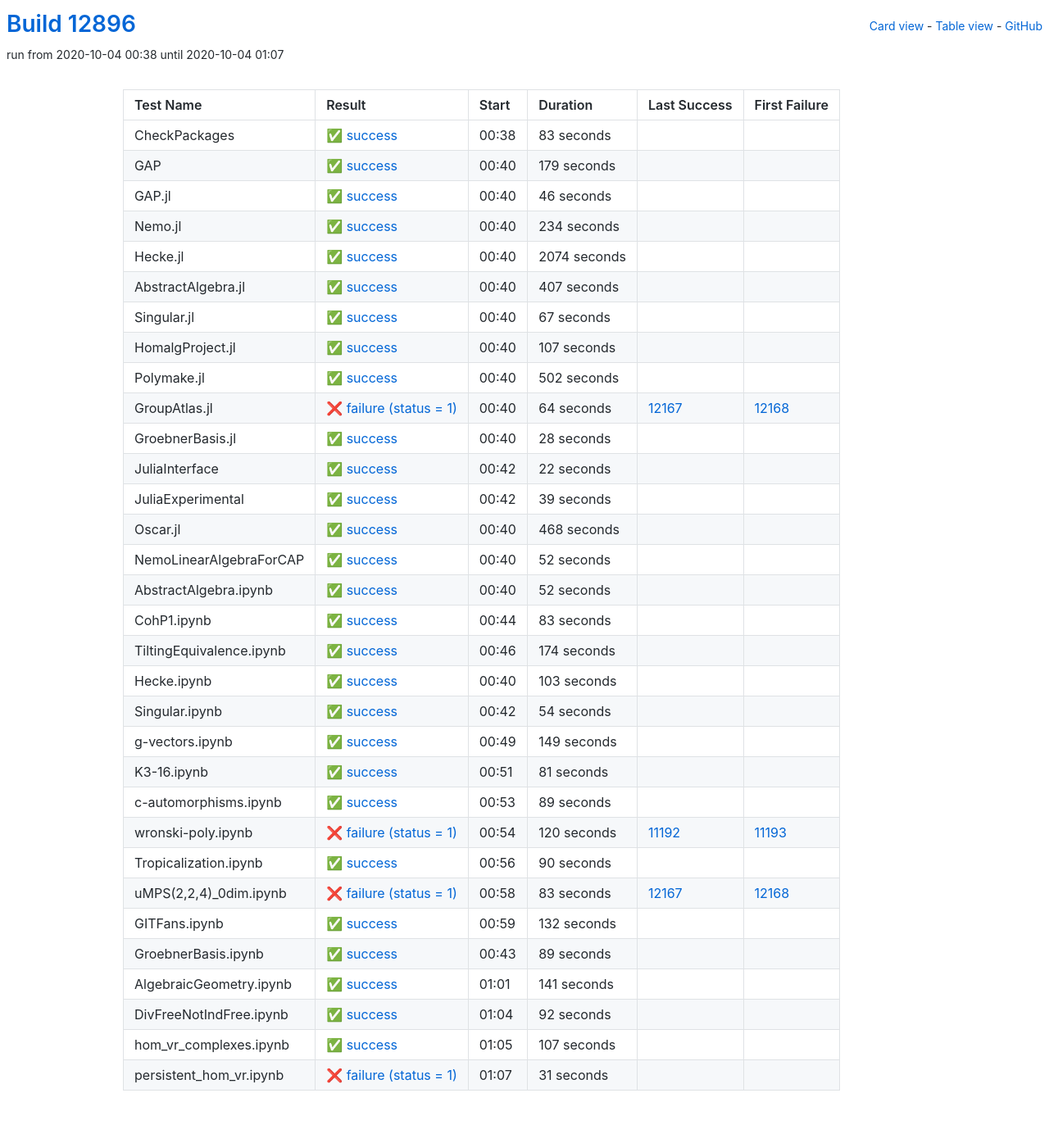
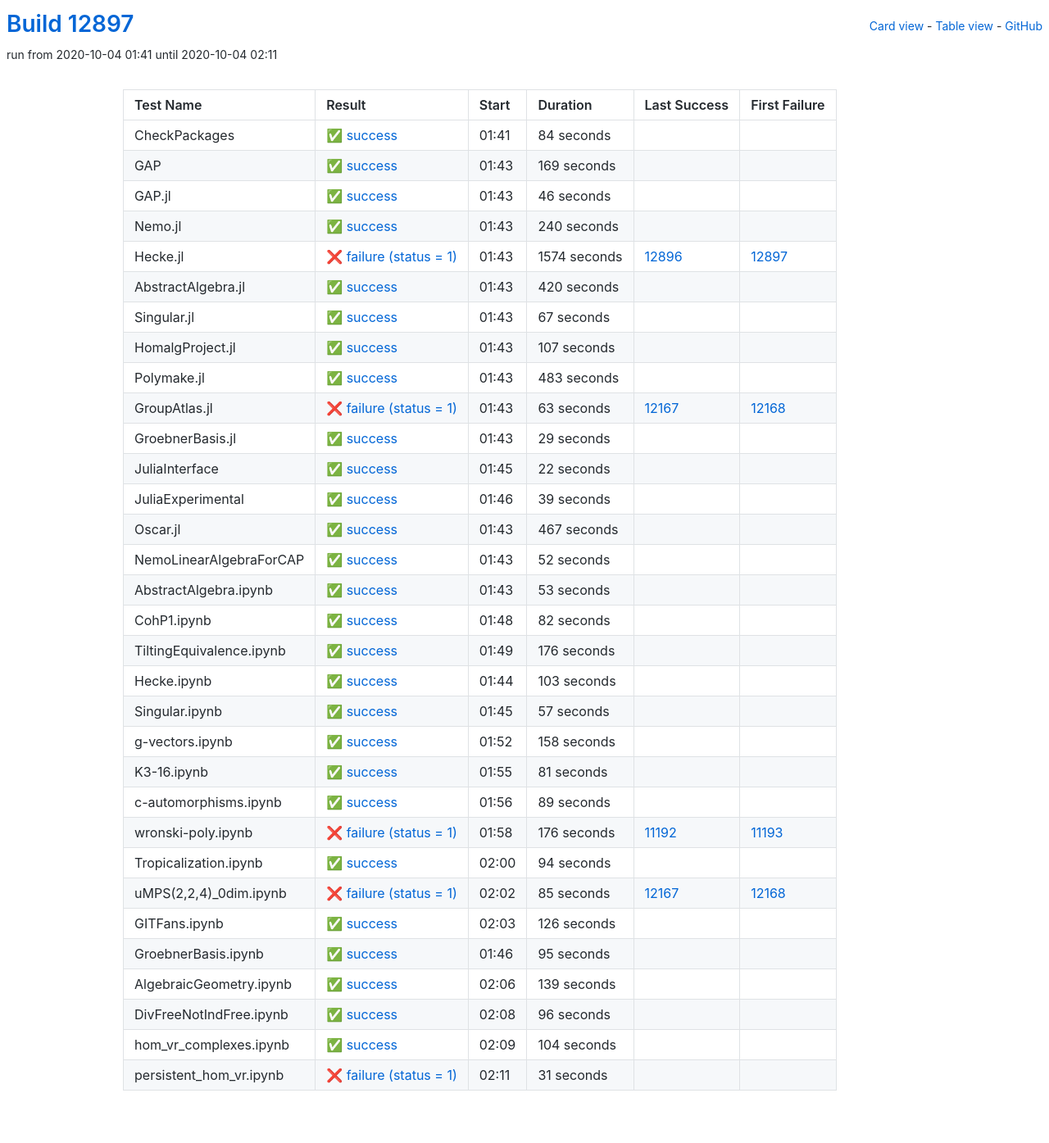
Before and after one commit to oscar-system/oscar-ci-status, a Jekyll site: the page built from table.html, in a window 1280 px wide. Shown: the whole page at 82% size. Built offline with Jekyll 4.4.1, drawn with Linux system fonts in a browser that asks for light colours.

Commit message:
Build #12897

```diff
--- a/_data/ci.yml
+++ b/_data/ci.yml
@@ -1,6 +1,6 @@
 ---
-build: 12896
-build_url: https://oscarci.mathematik.uni-kl.de/job/oscar/12896/
+build: 12897
+build_url: https://oscarci.mathematik.uni-kl.de/job/oscar/12897/
 job: oscar
 organization: oscar-system
 repo: oscar-ci-status
@@ -8,32 +8,32 @@
 tests:
 - name: CheckPackages
   id: checkpackages
-  log: https://oscarci.mathematik.uni-kl.de/job/oscar/12896/artifact/logs/build-12896/CheckPackages.log
-  start: 2020-10-04 00:38
+  log: https://oscarci.mathematik.uni-kl.de/job/oscar/12897/artifact/logs/build-12897/CheckPackages.log
+  start: 2020-10-04 01:41
   success: true
   exitcode: 0
   status: success
-  duration: 83
+  duration: 84
   last_success: false
   last_success_url:
   first_failure: false
   first_failure_url:
 - name: GAP
   id: gap
-  log: https://oscarci.mathematik.uni-kl.de/job/oscar/12896/artifact/logs/build-12896/GAP.log
-  start: 2020-10-04 00:40
+  log: https://oscarci.mathematik.uni-kl.de/job/oscar/12897/artifact/logs/build-12897/GAP.log
+  start: 2020-10-04 01:43
   success: true
   exitcode: 0
   status: success
-  duration: 179
+  duration: 169
   last_success: false
   last_success_url:
   first_failure: false
   first_failure_url:
 - name: GAP.jl
   id: gap-jl
-  log: https://oscarci.mathematik.uni-kl.de/job/oscar/12896/artifact/logs/build-12896/GAP.jl.log
-  start: 2020-10-04 00:40
+  log: https://oscarci.mathematik.uni-kl.de/job/oscar/12897/artifact/logs/build-12897/GAP.jl.log
+  start: 2020-10-04 01:43
   success: true
   exitcode: 0
   status: success
@@ -44,44 +44,44 @@
   first_failure_url:
 - name: Nemo.jl
   id: nemo-jl
-  log: https://oscarci.mathematik.uni-kl.de/job/oscar/12896/artifact/logs/build-12896/Nemo.jl.log
-  start: 2020-10-04 00:40
+  log: https://oscarci.mathematik.uni-kl.de/job/oscar/12897/artifact/logs/build-12897/Nemo.jl.log
+  start: 2020-10-04 01:43
   success: true
   exitcode: 0
   status: success
-  duration: 234
+  duration: 240
   last_success: false
   last_success_url:
   first_failure: false
   first_failure_url:
 - name: Hecke.jl
   id: hecke-jl
-  log: https://oscarci.mathematik.uni-kl.de/job/oscar/12896/artifact/logs/build-12896/Hecke.jl.log
-  start: 2020-10-04 00:40
+  log: https://oscarci.mathematik.uni-kl.de/job/oscar/12897/artifact/logs/build-12897/Hecke.jl.log
+  start: 2020-10-04 01:43
+  success: false
+  exitcode: 1
+  status: failure
+  duration: 1574
+  last_success: 12896
+  last_success_url: https://oscarci.mathematik.uni-kl.de/job/oscar/12896/
+  first_failure: 12897
+  first_failure_url: https://oscarci.mathematik.uni-kl.de/job/oscar/12897/
+- name: AbstractAlgebra.jl
+  id: abstractalgebra-jl
+  log: https://oscarci.mathematik.uni-kl.de/job/oscar/12897/artifact/logs/build-12897/AbstractAlgebra.jl.log
+  start: 2020-10-04 01:43
   success: true
   exitcode: 0
   status: success
-  duration: 2074
-  last_success: false
-  last_success_url:
-  first_failure: false
-  first_failure_url:
-- name: AbstractAlgebra.jl
-  id: abstractalgebra-jl
-  log: https://oscarci.mathematik.uni-kl.de/job/oscar/12896/artifact/logs/build-12896/AbstractAlgebra.jl.log
-  start: 2020-10-04 00:40
-  success: true
-  exitcode: 0
-  status: success
-  duration: 407
+  duration: 420
   last_success: false
   last_success_url:
   first_failure: false
   first_failure_url:
 - name: Singular.jl
   id: singular-jl
-  log: https://oscarci.mathematik.uni-kl.de/job/oscar/12896/artifact/logs/build-12896/Singular.jl.log
-  start: 2020-10-04 00:40
+  log: https://oscarci.mathematik.uni-kl.de/job/oscar/12897/artifact/logs/build-12897/Singular.jl.log
+  start: 2020-10-04 01:43
   success: true
   exitcode: 0
   status: success
@@ -92,8 +92,8 @@
   first_failure_url:
 - name: HomalgProject.jl
   id: homalgproject-jl
-  log: https://oscarci.mathematik.uni-kl.de/job/oscar/12896/artifact/logs/build-12896/HomalgProject.jl.log
-  start: 2020-10-04 00:40
+  log: https://oscarci.mathematik.uni-kl.de/job/oscar/12897/artifact/logs/build-12897/HomalgProject.jl.log
+  start: 2020-10-04 01:43
   success: true
   exitcode: 0
   status: success
@@ -104,44 +104,44 @@
   first_failure_url:
 - name: Polymake.jl
   id: polymake-jl
-  log: https://oscarci.mathematik.uni-kl.de/job/oscar/12896/artifact/logs/build-12896/Polymake.jl.log
-  start: 2020-10-04 00:40
+  log: https://oscarci.mathematik.uni-kl.de/job/oscar/12897/artifact/logs/build-12897/Polymake.jl.log
+  start: 2020-10-04 01:43
   success: true
   exitcode: 0
   status: success
-  duration: 502
+  duration: 483
   last_success: false
   last_success_url:
   first_failure: false
   first_failure_url:
 - name: GroupAtlas.jl
   id: groupatlas-jl
-  log: https://oscarci.mathematik.uni-kl.de/job/oscar/12896/artifact/logs/build-12896/GroupAtlas.jl.log
-  start: 2020-10-04 00:40
+  log: https://oscarci.mathematik.uni-kl.de/job/oscar/12897/artifact/logs/build-12897/GroupAtlas.jl.log
+  start: 2020-10-04 01:43
   success: false
   exitcode: 1
   status: failure
-  duration: 64
+  duration: 63
   last_success: 12167
   last_success_url: https://oscarci.mathematik.uni-kl.de/job/oscar/12167/
   first_failure: 12168
   first_failure_url: https://oscarci.mathematik.uni-kl.de/job/oscar/12168/
 - name: GroebnerBasis.jl
   id: groebnerbasis-jl
-  log: https://oscarci.mathematik.uni-kl.de/job/oscar/12896/artifact/logs/build-12896/GroebnerBasis.jl.log
-  start: 2020-10-04 00:40
+  log: https://oscarci.mathematik.uni-kl.de/job/oscar/12897/artifact/logs/build-12897/GroebnerBasis.jl.log
+  start: 2020-10-04 01:43
   success: true
   exitcode: 0
   status: success
-  duration: 28
+  duration: 29
   last_success: false
   last_success_url:
   first_failure: false
   first_failure_url:
 - name: JuliaInterface
   id: juliainterface
-  log: https://oscarci.mathematik.uni-kl.de/job/oscar/12896/artifact/logs/build-12896/JuliaInterface.log
-  start: 2020-10-04 00:42
+  log: https://oscarci.mathematik.uni-kl.de/job/oscar/12897/artifact/logs/build-12897/JuliaInterface.log
+  start: 2020-10-04 01:45
   success: true
   exitcode: 0
   status: success
@@ -152,8 +152,8 @@
   first_failure_url:
 - name: JuliaExperimental
   id: juliaexperimental
-  log: https://oscarci.mathematik.uni-kl.de/job/oscar/12896/artifact/logs/build-12896/JuliaExperimental.log
-  start: 2020-10-04 00:42
+  log: https://oscarci.mathematik.uni-kl.de/job/oscar/12897/artifact/logs/build-12897/JuliaExperimental.log
+  start: 2020-10-04 01:46
   success: true
   exitcode: 0
   status: success
@@ -164,20 +164,20 @@
   first_failure_url:
 - name: Oscar.jl
   id: oscar-jl
-  log: https://oscarci.mathematik.uni-kl.de/job/oscar/12896/artifact/logs/build-12896/Oscar.jl.log
-  start: 2020-10-04 00:40
+  log: https://oscarci.mathematik.uni-kl.de/job/oscar/12897/artifact/logs/build-12897/Oscar.jl.log
+  start: 2020-10-04 01:43
   success: true
   exitcode: 0
   status: success
-  duration: 468
+  duration: 467
   last_success: false
   last_success_url:
   first_failure: false
   first_failure_url:
 - name: NemoLinearAlgebraForCAP
   id: nemolinearalgebraforcap
-  log: https://oscarci.mathematik.uni-kl.de/job/oscar/12896/artifact/logs/build-12896/NemoLinearAlgebraForCAP.log
-  start: 2020-10-04 00:40
+  log: https://oscarci.mathematik.uni-kl.de/job/oscar/12897/artifact/logs/build-12897/NemoLinearAlgebraForCAP.log
+  start: 2020-10-04 01:43
   success: true
   exitcode: 0
   status: success
@@ -188,44 +188,44 @@
   first_failure_url:
 - name: AbstractAlgebra.ipynb
   id: abstractalgebra-ipynb
-  log: https://oscarci.mathematik.uni-kl.de/job/oscar/12896/artifact/logs/build-12896/AbstractAlgebra.ipynb.log
-  start: 2020-10-04 00:40
+  log: https://oscarci.mathematik.uni-kl.de/job/oscar/12897/artifact/logs/build-12897/AbstractAlgebra.ipynb.log
+  start: 2020-10-04 01:43
   success: true
   exitcode: 0
   status: success
-  duration: 52
+  duration: 53
   last_success: false
   last_success_url:
   first_failure: false
   first_failure_url:
 - name: CohP1.ipynb
   id: cohp1-ipynb
-  log: https://oscarci.mathematik.uni-kl.de/job/oscar/12896/artifact/logs/build-12896/CohP1.ipynb.log
-  start: 2020-10-04 00:44
+  log: https://oscarci.mathematik.uni-kl.de/job/oscar/12897/artifact/logs/build-12897/CohP1.ipynb.log
+  start: 2020-10-04 01:48
   success: true
   exitcode: 0
   status: success
-  duration: 83
+  duration: 82
   last_success: false
   last_success_url:
   first_failure: false
   first_failure_url:
 - name: TiltingEquivalence.ipynb
   id: tiltingequivalence-ipynb
-  log: https://oscarci.mathematik.uni-kl.de/job/oscar/12896/artifact/logs/build-12896/TiltingEquivalence.ipynb.log
-  start: 2020-10-04 00:46
+  log: https://oscarci.mathematik.uni-kl.de/job/oscar/12897/artifact/logs/build-12897/TiltingEquivalence.ipynb.log
+  start: 2020-10-04 01:49
   success: true
   exitcode: 0
   status: success
-  duration: 174
+  duration: 176
   last_success: false
   last_success_url:
   first_failure: false
   first_failure_url:
 - name: Hecke.ipynb
   id: hecke-ipynb
-  log: https://oscarci.mathematik.uni-kl.de/job/oscar/12896/artifact/logs/build-12896/Hecke.ipynb.log
-  start: 2020-10-04 00:40
+  log: https://oscarci.mathematik.uni-kl.de/job/oscar/12897/artifact/logs/build-12897/Hecke.ipynb.log
+  start: 2020-10-04 01:44
   success: true
   exitcode: 0
   status: success
@@ -236,32 +236,32 @@
   first_failure_url:
 - name: Singular.ipynb
   id: singular-ipynb
-  log: https://oscarci.mathematik.uni-kl.de/job/oscar/12896/artifact/logs/build-12896/Singular.ipynb.log
-  start: 2020-10-04 00:42
+  log: https://oscarci.mathematik.uni-kl.de/job/oscar/12897/artifact/logs/build-12897/Singular.ipynb.log
+  start: 2020-10-04 01:45
   success: true
   exitcode: 0
   status: success
-  duration: 54
+  duration: 57
   last_success: false
   last_success_url:
   first_failure: false
   first_failure_url:
 - name: g-vectors.ipynb
   id: g-vectors-ipynb
-  log: https://oscarci.mathematik.uni-kl.de/job/oscar/12896/artifact/logs/build-12896/g-vectors.ipynb.log
-  start: 2020-10-04 00:49
+  log: https://oscarci.mathematik.uni-kl.de/job/oscar/12897/artifact/logs/build-12897/g-vectors.ipynb.log
+  start: 2020-10-04 01:52
   success: true
   exitcode: 0
   status: success
-  duration: 149
+  duration: 158
   last_success: false
   last_success_url:
   first_failure: false
   first_failure_url:
 - name: K3-16.ipynb
   id: k3-16-ipynb
-  log: https://oscarci.mathematik.uni-kl.de/job/oscar/12896/artifact/logs/build-12896/K3-16.ipynb.log
-  start: 2020-10-04 00:51
+  log: https://oscarci.mathematik.uni-kl.de/job/oscar/12897/artifact/logs/build-12897/K3-16.ipynb.log
+  start: 2020-10-04 01:55
   success: true
   exitcode: 0
   status: success
@@ -272,8 +272,8 @@
   first_failure_url:
 - name: c-automorphisms.ipynb
   id: c-automorphisms-ipynb
-  log: https://oscarci.mathematik.uni-kl.de/job/oscar/12896/artifact/logs/build-12896/c-automorphisms.ipynb.log
-  start: 2020-10-04 00:53
+  log: https://oscarci.mathematik.uni-kl.de/job/oscar/12897/artifact/logs/build-12897/c-automorphisms.ipynb.log
+  start: 2020-10-04 01:56
   success: true
   exitcode: 0
   status: success
@@ -284,104 +284,104 @@
   first_failure_url:
 - name: wronski-poly.ipynb
   id: wronski-poly-ipynb
-  log: https://oscarci.mathematik.uni-kl.de/job/oscar/12896/artifact/logs/build-12896/wronski-poly.ipynb.log
-  start: 2020-10-04 00:54
+  log: https://oscarci.mathematik.uni-kl.de/job/oscar/12897/artifact/logs/build-12897/wronski-poly.ipynb.log
+  start: 2020-10-04 01:58
   success: false
   exitcode: 1
   status: failure
-  duration: 120
+  duration: 176
   last_success: 11192
   last_success_url: https://oscarci.mathematik.uni-kl.de/job/oscar/11192/
   first_failure: 11193
   first_failure_url: https://oscarci.mathematik.uni-kl.de/job/oscar/11193/
 - name: Tropicalization.ipynb
   id: tropicalization-ipynb
-  log: https://oscarci.mathematik.uni-kl.de/job/oscar/12896/artifact/logs/build-12896/Tropicalization.ipynb.log
-  start: 2020-10-04 00:56
+  log: https://oscarci.mathematik.uni-kl.de/job/oscar/12897/artifact/logs/build-12897/Tropicalization.ipynb.log
+  start: 2020-10-04 02:00
   success: true
   exitcode: 0
   status: success
-  duration: 90
+  duration: 94
   last_success: false
   last_success_url:
   first_failure: false
   first_failure_url:
 - name: uMPS(2,2,4)_0dim.ipynb
   id: umps-2-2-4-0dim-ipynb
-  log: https://oscarci.mathematik.uni-kl.de/job/oscar/12896/artifact/logs/build-12896/uMPS-2-2-4-_0dim.ipynb.log
-  start: 2020-10-04 00:58
+  log: https://oscarci.mathematik.uni-kl.de/job/oscar/12897/artifact/logs/build-12897/uMPS-2-2-4-_0dim.ipynb.log
+  start: 2020-10-04 02:02
   success: false
   exitcode: 1
   status: failure
-  duration: 83
+  duration: 85
   last_success: 12167
   last_success_url: https://oscarci.mathematik.uni-kl.de/job/oscar/12167/
   first_failure: 12168
   first_failure_url: https://oscarci.mathematik.uni-kl.de/job/oscar/12168/
 - name: GITFans.ipynb
   id: gitfans-ipynb
-  log: https://oscarci.mathematik.uni-kl.de/job/oscar/12896/artifact/logs/build-12896/GITFans.ipynb.log
-  start: 2020-10-04 00:59
+  log: https://oscarci.mathematik.uni-kl.de/job/oscar/12897/artifact/logs/build-12897/GITFans.ipynb.log
+  start: 2020-10-04 02:03
   success: true
   exitcode: 0
   status: success
-  duration: 132
+  duration: 126
   last_success: false
   last_success_url:
   first_failure: false
   first_failure_url:
 - name: GroebnerBasis.ipynb
   id: groebnerbasis-ipynb
-  log: https://oscarci.mathematik.uni-kl.de/job/oscar/12896/artifact/logs/build-12896/GroebnerBasis.ipynb.log
-  start: 2020-10-04 00:43
+  log: https://oscarci.mathematik.uni-kl.de/job/oscar/12897/artifact/logs/build-12897/GroebnerBasis.ipynb.log
+  start: 2020-10-04 01:46
   success: true
   exitcode: 0
   status: success
-  duration: 89
+  duration: 95
   last_success: false
   last_success_url:
   first_failure: false
   first_failure_url:
 - name: AlgebraicGeometry.ipynb
   id: algebraicgeometry-ipynb
-  log: https://oscarci.mathematik.uni-kl.de/job/oscar/12896/artifact/logs/build-12896/AlgebraicGeometry.ipynb.log
-  start: 2020-10-04 01:01
+  log: https://oscarci.mathematik.uni-kl.de/job/oscar/12897/artifact/logs/build-12897/AlgebraicGeometry.ipynb.log
+  start: 2020-10-04 02:06
   success: true
   exitcode: 0
   status: success
-  duration: 141
+  duration: 139
   last_success: false
   last_success_url:
   first_failure: false
   first_failure_url:
 - name: DivFreeNotIndFree.ipynb
   id: divfreenotindfree-ipynb
-  log: https://oscarci.mathematik.uni-kl.de/job/oscar/12896/artifact/logs/build-12896/DivFreeNotIndFree.ipynb.log
-  start: 2020-10-04 01:04
+  log: https://oscarci.mathematik.uni-kl.de/job/oscar/12897/artifact/logs/build-12897/DivFreeNotIndFree.ipynb.log
+  start: 2020-10-04 02:08
   success: true
   exitcode: 0
   status: success
-  duration: 92
+  duration: 96
   last_success: false
   last_success_url:
   first_failure: false
   first_failure_url:
 - name: hom_vr_complexes.ipynb
   id: hom-vr-complexes-ipynb
-  log: https://oscarci.mathematik.uni-kl.de/job/oscar/12896/artifact/logs/build-12896/hom_vr_complexes.ipynb.log
-  start: 2020-10-04 01:05
+  log: https://oscarci.mathematik.uni-kl.de/job/oscar/12897/artifact/logs/build-12897/hom_vr_complexes.ipynb.log
+  start: 2020-10-04 02:09
   success: true
   exitcode: 0
   status: success
-  duration: 107
+  duration: 104
   last_success: false
   last_success_url:
   first_failure: false
   first_failure_url:
 - name: persistent_hom_vr.ipynb
   id: persistent-hom-vr-ipynb
-  log: https://oscarci.mathematik.uni-kl.de/job/oscar/12896/artifact/logs/build-12896/persistent_hom_vr.ipynb.log
-  start: 2020-10-04 01:07
+  log: https://oscarci.mathematik.uni-kl.de/job/oscar/12897/artifact/logs/build-12897/persistent_hom_vr.ipynb.log
+  start: 2020-10-04 02:11
   success: false
   exitcode: 1
   status: failure
```
Also changed, not shown: README.md.
